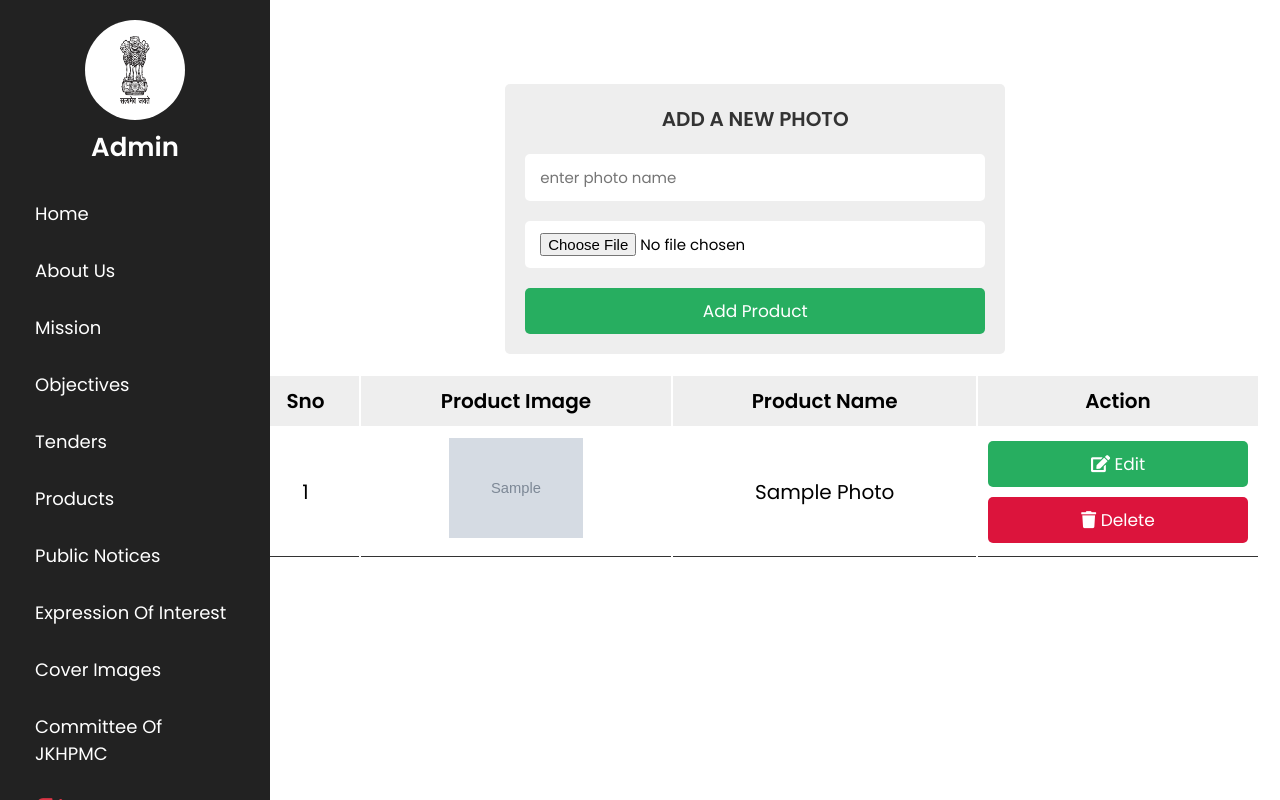
After one commit to AdhyanG/php_jkhpmc, a PHP site: the page made by php admin crud/photos_cms.php in a window 1280 px wide. The commit adds this page. Run offline with PHP 8.4, Linux system fonts and the light colour scheme; tables that the repository leaves empty or names only in its code hold one stand-in row (values such as "Sample post"); grey boxes marked "Sample" are stand-in pictures.

Commit message:
Created new datatable for photos

```diff
--- a/php admin crud/landing.php
+++ b/php admin crud/landing.php
@@ -56,7 +56,8 @@ if(!isset($_SESSION['loggedin'])){
           <li><a href="product_cms.php" class="nav-link scrollto"><i class="bx bx-envelope"></i> <span>Product</span></a></li>
           <li><a href="public_cms.php" class="nav-link scrollto"><i class="bx bx-envelope"></i> <span>Public Notices</span></a></li>
           <li><a href="expp_cms.php" class="nav-link scrollto"><i class="bx bx-envelope"></i> <span>Expression of Interest</span></a></li>
-          <li><a href="cover_image_cms.php" class="nav-link scrollto"><i class="bx bx-server"></i> <span>Cover Images</span></a></li>
+          <li><a href="cover_image_cms.php" class="nav-link scrollto"><i class="bx bx-server"></i> <span>Cover Images</span></a>
+          <li><a href="photos_cms.php" class="nav-link scrollto"><i class="bx bx-envelope"></i> <span>Photos</span></a></li></li>
           <li><a href="committee_cms.php" class="nav-link scrollto"><i class="bx bx-envelope"></i> <span>Committee Of JKHPMC</span></a></li>
         </ul>
       </nav><!-- .nav-menu -->
--- /dev/null
+++ b/php admin crud/photos_cms.php
@@ -0,0 +1,157 @@
+<?php
+
+@include '../database.php';
+session_start();
+if(isset($_POST['add_product'])){
+
+   $product_name = $_POST['product_name'];
+
+
+   $product_image = $_FILES['product_image']['name'];
+   $product_image_tmp_name = $_FILES['product_image']['tmp_name'];
+   $product_image_folder = 'uploaded_img/'.$product_image;
+
+   if(empty($product_name)  || empty($product_image)){
+      $message[] = 'please fill out all';
+   }else{
+      $insert = "INSERT INTO photos(product_name,  product_image) VALUES('$product_name', '$product_image')";
+      $upload = mysqli_query($db,$insert);
+      if($upload){
+         move_uploaded_file($product_image_tmp_name, $product_image_folder);
+         $message[] = 'new product added successfully';
+      }else{
+         $message[] = 'could not add the product';
+      }
+   }
+
+};
+
+if(isset($_GET['delete'])){
+   $id = $_GET['delete'];
+   mysqli_query($db, "DELETE FROM photos WHERE id = $id");
+   header('location:photos_cms.php');
+};
+
+?>
+
+
+<!DOCTYPE html>
+<html lang="en">
+<head>
+   <meta charset="UTF-8">
+   <meta http-equiv="X-UA-Compatible" content="IE=edge">
+   <meta name="viewport" content="width=device-width, initial-scale=1.0">
+   <title>Photos cms</title>
+
+   <!-- font awesome cdn link  -->
+   <link rel="stylesheet" href="https://cdnjs.cloudflare.com/ajax/libs/font-awesome/5.15.4/css/all.min.css">
+
+   <link rel="stylesheet" href="https://cdnjs.cloudflare.com/ajax/libs/font-awesome/4.7.0/css/font-awesome.min.css">
+
+   <!-- custom css file link  -->
+   <link rel="stylesheet" href="css/style.css">
+   <link rel="stylesheet" href="css/navbar.css">
+
+</head>
+<body>
+
+
+<!--Navbar code start-->
+
+<header id="header">
+    <div class="d-flex flex-column">
+
+      <div class="profile">
+        <img src="images/emblem.png" alt="" class="img-fluid rounded-circle">
+        <h1 class="text-light"><a href="index.html">Admin</a></h1>
+
+      </div>
+
+      <nav id="navbar" class="nav-menu navbar">
+        <ul>
+        <li><a href="home.php" class="nav-link scrollto"><i class="bx bx-envelope"></i> <span>Home</span></a></li>
+          <li><a href="about_us_cms.php" class="nav-link scrollto active"><i class="bx bx-user"></i> <span>About us</span></a></li>
+          <li><a href="mission_cms.php" class="nav-link scrollto"><i class="bx bx-file-blank"></i> <span>Mission</span></a></li>
+          <li><a href="objectives_cms.php" class="nav-link scrollto"><i class="bx bx-book-content"></i> <span>Objectives</span></a></li>
+          <li><a href="tenders_cms.php" class="nav-link scrollto"><i class="bx bx-envelope"></i> <span>Tenders</span></a></li>
+          <li><a href="product_cms.php" class="nav-link scrollto"><i class="bx bx-envelope"></i> <span>Products</span></a></li>
+          <li><a href="public_cms.php" class="nav-link scrollto"><i class="bx bx-envelope"></i> <span>Public Notices</span></a></li>
+          <li><a href="expp_cms.php" class="nav-link scrollto"><i class="bx bx-envelope"></i> <span>Expression of Interest</span></a></li>
+          <li><a href="cover_image_cms.php" class="nav-link scrollto"><i class="bx bx-server"></i> <span>Cover Images</span></a></li>
+          <li><a href="committee_cms.php" class="nav-link scrollto"><i class="bx bx-envelope"></i> <span>Committee Of JKHPMC</span></a></li>
+        </ul>
+      </nav><!-- .nav-menu -->
+    </div>
+    <a href="logout.php" target="_self">
+  <i class="fa fa-sign-out animated"></i>
+</a>
+
+</header>
+
+<!--Navbar code end-->
+
+<?php
+
+if(isset($message)){
+   foreach($message as $message){
+      echo '<span class="message">'.$message.'</span>';
+   }
+}
+
+?>
+
+
+<div class="container">
+
+   <div class="admin-product-form-container">
+
+      <form action="<?php $_SERVER['PHP_SELF'] ?>" method="post" enctype="multipart/form-data">
+         <h3>add a new photo</h3>
+         <input type="text" placeholder="enter photo name" name="product_name" class="box">
+         <input type="file" accept="image/png, image/jpeg, image/jpg" name="product_image" class="box">
+         <input type="submit" class="btn" name="add_product" value="add product">
+      </form>
+
+   </div>
+
+   <?php
+   $sno=1;
+   $select = mysqli_query($db, "SELECT * FROM photos");
+
+   ?>
+   <div class="product-display">
+      <table class="product-display-table">
+         <thead>
+         <tr>
+          <th>Sno</th>
+            <th>product image</th>
+            <th>product name</th>
+
+            <th>action</th>
+         </tr>
+         </thead>
+         <?php while($row = mysqli_fetch_assoc($select)){ ?>
+         <tr>
+          <td><?=$sno++;?></td>
+            <td><img src="uploaded_img/<?php echo $row['product_image']; ?>" height="100" alt=""></td>
+            <td><?php echo $row['product_name']; ?></td>
+            <td>
+               <a href="photos_cms.php?edit=<?php echo $row['id']; ?>" class="btn"> <i class="fas fa-edit"></i> edit </a>
+               <a href="photos_cms.php?delete=<?php echo $row['id']; ?>" class="btn"> <i class="fas fa-trash"></i> delete </a>
+            </td>
+         </tr>
+      <?php } ?>
+      </table>
+   </div>
+
+</div>
+
+
+<script src="https://code.jquery.com/jquery-3.3.1.slim.min.js"
+        integrity="sha384-q8i/X+965DzO0rT7abK41JStQIAqVgRVzpbzo5smXKp4YfRvH+8abtTE1Pi6jizo"
+        crossorigin="anonymous"></script>
+    <script src="https://cdn.jsdelivr.net/npm/bootstrap@5.2.0-beta1/dist/js/bootstrap.bundle.min.js" integrity="sha384-pprn3073KE6tl6bjs2QrFaJGz5/SUsLqktiwsUTF55Jfv3qYSDhgCecCxMW52nD2" crossorigin="anonymous"></script>
+    <script src="script.js"></script>
+
+</body>
+</html>
```
Also changed, not shown: photos.php (+6 -12 lines), php admin crud/work_cms.php (added, +64 -0 lines), php admin crud/uploaded_img/almonds.jpg (added), php admin crud/uploaded_img/rajma.jpg (added).
